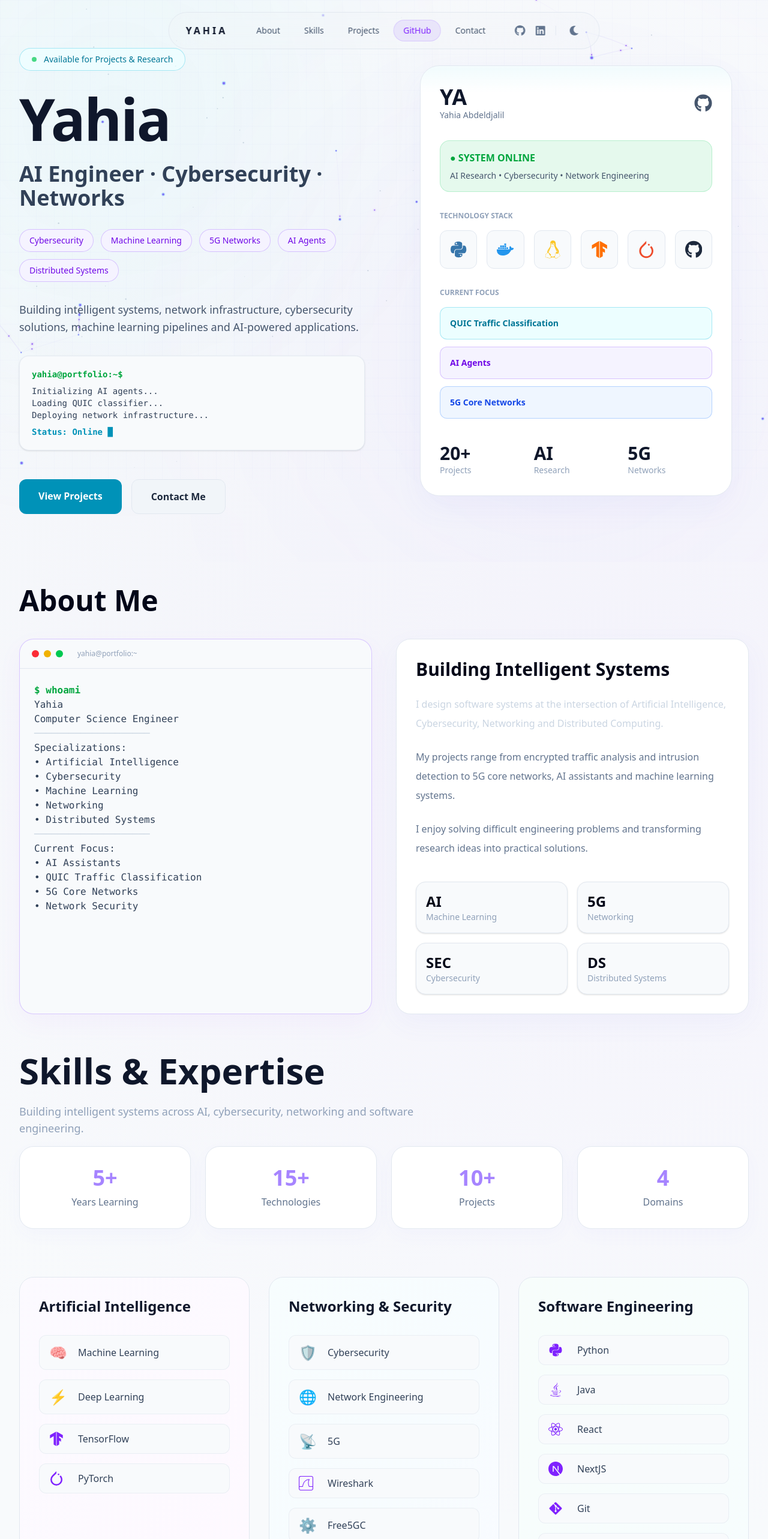
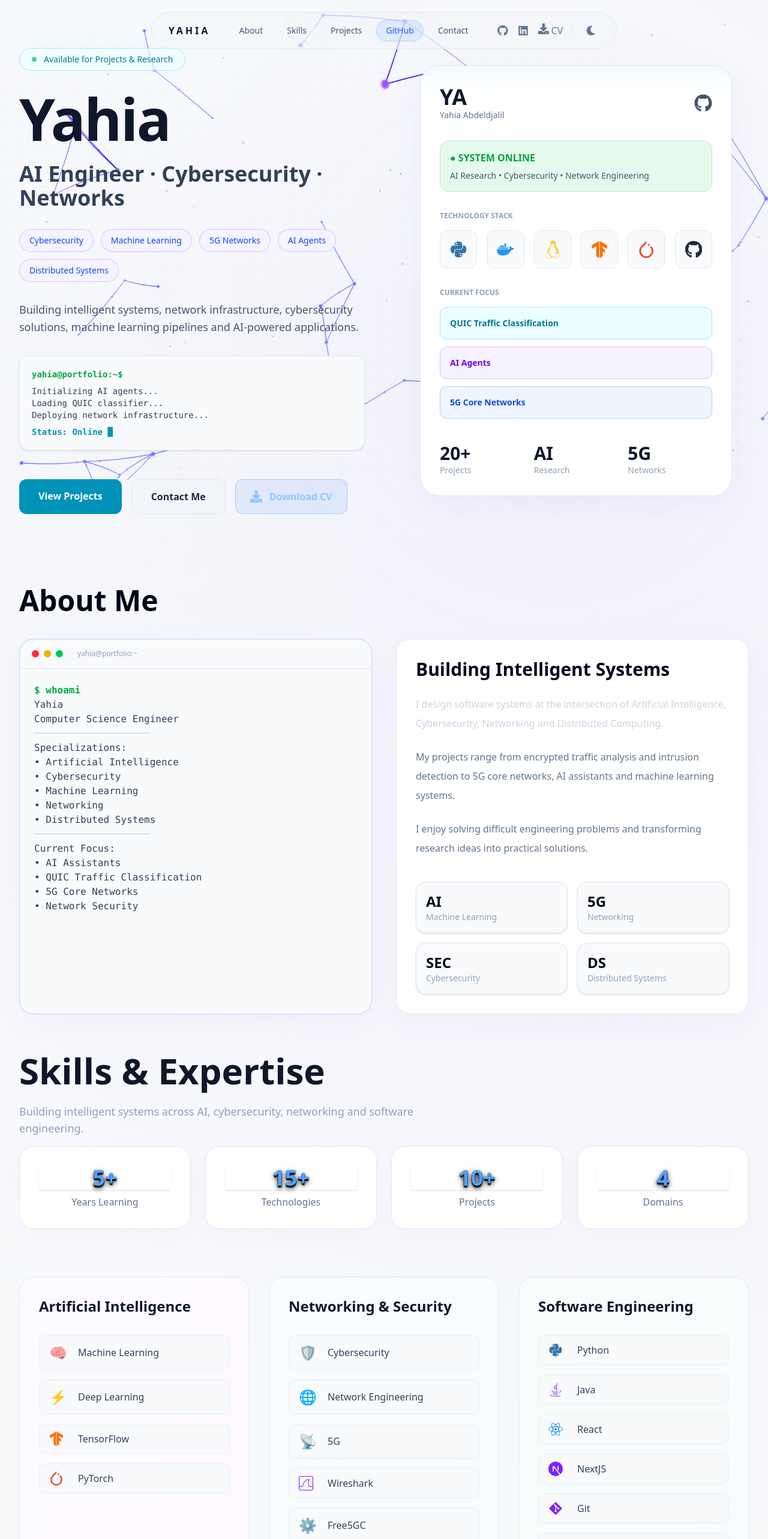
Before and after one commit to yahiaabdeldjalil/personal-portfolio, a Next.js app: page / in a window 1280 px wide. Shown: the top 2566 px of the page at 60% size. Built offline with nearby package versions, Linux system fonts and the light colour scheme.

Commit message:
feat: downloadable cv

```diff
--- a/src/components/about.tsx
+++ b/src/components/about.tsx
@@ -106,8 +106,8 @@ export default function About() {
             rounded-3xl
             overflow-hidden
             border
-            border-violet-500/20
-            light:border-violet-500/30
+            border-blue-500/20
+            light:border-blue-500/30
             bg-slate-950/80
             light:bg-slate-50
             backdrop-blur-xl
@@ -191,8 +191,8 @@ export default function About() {
                   inline-block
                   w-2
                   h-5
-                  bg-violet-400
-                  light:bg-violet-600
+                  bg-blue-400
+                  light:bg-blue-600
                   animate-pulse
                 "
               />
--- a/src/components/contact.tsx
+++ b/src/components/contact.tsx
@@ -32,8 +32,8 @@ export default function Contact() {
           -translate-x-1/2
           w-[500px]
           h-[500px]
-          bg-violet-500/10
-          light:bg-violet-400/5
+          bg-blue-500/10
+          light:bg-blue-400/5
           blur-[180px]
           rounded-full
         "
@@ -113,15 +113,15 @@ export default function Contact() {
             backdrop-blur-xl
             p-8
             text-center
-            hover:border-violet-500/30
-            light:hover:border-violet-500/20
+            hover:border-blue-500/30
+            light:hover:border-blue-500/20
             transition-all
             shadow-sm
           "
         >
           <FaEnvelope
             size={40}
-            className="mx-auto text-violet-400 light:text-violet-600"
+            className="mx-auto text-blue-400 light:text-blue-600"
           />
 
           <h3
@@ -159,15 +159,15 @@ export default function Contact() {
             backdrop-blur-xl
             p-8
             text-center
-            hover:border-violet-500/30
-            light:hover:border-violet-500/20
+            hover:border-blue-500/30
+            light:hover:border-blue-500/20
             transition-all
             shadow-sm
           "
         >
           <FaGithub
             size={40}
-            className="mx-auto text-violet-400 light:text-slate-800"
+            className="mx-auto text-white/32 light:text-slate-800"
           />
 
           <h3
@@ -292,15 +292,15 @@ export default function Contact() {
             backdrop-blur-xl
             p-8
             text-center
-            hover:border-violet-500/30
-            light:hover:border-violet-500/20
+            hover:border-blue-500/30
+            light:hover:border-blue-500/20
             transition-all
             shadow-sm
           "
         >
           <FaLinkedin
             size={40}
-            className="mx-auto text-violet-400 light:text-violet-650"
+            className="mx-auto text-blue-400 light:text-blue-650"
           />
 
           <h3
@@ -329,15 +329,15 @@ export default function Contact() {
             inline-flex
             items-center
             rounded-2xl
-            bg-violet-600
+            bg-blue-600
             px-10
             py-5
             text-white
             font-semibold
-            hover:bg-violet-500
+            hover:bg-blue-500
             transition-all
-            shadow-[0_0_40px_rgba(139,92,246,0.4)]
-            light:shadow-[0_10px_30px_rgba(139,92,246,0.15)]
+            shadow-[0_0_40px_rgba(59,130,246,0.4)]
+            light:shadow-[0_10px_30px_rgba(59,130,246,0.15)]
             cursor-pointer
           "
         >
--- a/src/components/github-section.tsx
+++ b/src/components/github-section.tsx
@@ -96,8 +96,10 @@ export default function GithubSection() {
               className="
                 text-3xl
                 font-black
-                text-violet-400
-                light:text-violet-650
+                text-blue-400
+                text-shadow-md
+                text-shadow-blue-400
+                light:text-shadow-black
               "
             >
               {value}
@@ -157,17 +159,17 @@ export default function GithubSection() {
             gap-3
             rounded-2xl
             border
-            border-violet-500/30
-            light:border-violet-500/40
-            bg-violet-500/10
-            light:bg-violet-50
+            border-blue-500/30
+            light:border-blue-500/40
+            bg-blue-500/10
+            light:bg-blue-50
             px-6
             py-4
             text-white
-            light:text-violet-750
+            light:text-blue-750
             font-semibold
-            hover:bg-violet-500/20
-            light:hover:bg-violet-500/10
+            hover:bg-blue-500/20
+            light:hover:bg-blue-500/10
             transition-all
             cursor-pointer
           "
--- a/src/components/hero.tsx
+++ b/src/components/hero.tsx
@@ -8,6 +8,7 @@ import {
   FaPython,
   FaDocker,
   FaLinux,
+  FaDownload
 } from "react-icons/fa";
 
 import {
@@ -31,7 +32,7 @@ export default function Hero() {
         min-h-screen
         flex
         items-center
-        overflow-hidden
+        overflow-visible
         pt-28
         lg:pt-20
         pb-20
@@ -46,24 +47,7 @@ export default function Hero() {
           pointer-events-none
         "
       >
-        <div
-          className="
-            absolute
-            -top-40
-            -left-40
-            w-[350px]
-            h-[350px]
-            sm:w-[500px]
-            sm:h-[500px]
-            lg:w-[700px]
-            lg:h-[700px]
-            rounded-full
-            bg-cyan-500/10
-            light:bg-cyan-400/5
-            blur-[120px]
-            lg:blur-[180px]
-          "
-        />
+
 
         <div
           className="
@@ -77,7 +61,7 @@ export default function Hero() {
             lg:w-[700px]
             lg:h-[700px]
             rounded-full
-            bg-violet-500/10
+            bg-blue-500/10
             light:bg-violet-400/5
             blur-[120px]
             lg:blur-[180px]
@@ -207,12 +191,12 @@ export default function Hero() {
                     border
                     border-violet-500/20
                     light:border-violet-500/30
-                    bg-violet-500/10
+                    bg-blue-500/10
                     light:bg-violet-50
                     px-4
                     py-2
                     text-violet-300
-                    light:text-violet-700
+                    light:text-blue-700
                     text-sm
                     font-medium
                   "
@@ -400,6 +384,38 @@ export default function Hero() {
                 "
               >
                 Contact Me
+              </a>
+              <a
+                href="/cv/Yahia_Abdeldjalil_Benyahia_CV.pdf"
+                download
+                className="
+    inline-flex
+    items-center
+    gap-3
+
+    rounded-xl
+
+    border
+    border-blue-500/30
+
+    bg-blue-500/10
+
+    px-6
+    py-3
+
+    font-semibold
+    text-blue-300
+
+    transition-all
+    duration-300
+
+    hover:bg-blue-500/20
+    hover:border-blue-400
+    hover:scale-105
+  "
+              >
+                <FaDownload size={20} />
+                Download CV
               </a>
             </div>
           </motion.div>
--- a/src/components/navbar.tsx
+++ b/src/components/navbar.tsx
@@ -9,6 +9,7 @@ import {
   FaTimes,
   FaSun,
   FaMoon,
+  FaDownload
 } from "react-icons/fa";
 import { useTheme } from "./theme-provider";
 
@@ -117,9 +118,8 @@ export default function Navbar() {
             border
             backdrop-blur-2xl
             transition-all
-            ${
-              scrolled
-                ? `
+            ${scrolled
+              ? `
                 bg-slate-950/75
                 light:bg-white/75
                 border-violet-500/20
@@ -127,7 +127,7 @@ export default function Navbar() {
                 shadow-[0_0_40px_rgba(168,85,247,0.15)]
                 light:shadow-[0_10px_30px_rgba(168,85,247,0.06)]
               `
-                : `
+              : `
                 bg-white/[0.04]
                 light:bg-slate-100/30
                 border-white/10
@@ -182,11 +182,11 @@ export default function Navbar() {
                       absolute
                       inset-0
                       rounded-full
-                      bg-violet-500/20
-                      light:bg-violet-500/10
+                      bg-blue-500/20
+                      light:bg-blue-500/10
                       border
                       border-violet-400/20
-                      light:border-violet-500/20
+                      light:border-blue-500/20
                     "
                   />
                 )}
@@ -196,10 +196,9 @@ export default function Navbar() {
                     relative
                     z-10
                     transition-colors
-                    ${
-                      active === link.id
-                        ? "text-white light:text-violet-600"
-                        : "text-slate-400 light:text-slate-600 hover:text-white light:hover:text-slate-900"
+                    ${active === link.id
+                      ? "text-white light:text-blue-600"
+                      : "text-slate-400 light:text-slate-600 hover:text-white light:hover:text-slate-900"
                     }
                   `}
                 >
@@ -254,7 +253,26 @@ export default function Navbar() {
             >
               <FaLinkedin size={18} />
             </motion.a>
-
+              <motion.a
+              whileHover={{
+                y: -2,
+                scale: 1.15,
+              }}
+              href="/cv/Yahia_Abdeldjalil_Benyahia_CV.pdf"
+              download
+              className="
+                text-slate-400
+                light:text-slate-500
+                hover:text-white
+                light:hover:text-slate-900
+                transition-colors
+                inline-flex
+                gap-1
+              "
+            >
+              <FaDownload size={18} />
+              CV
+            </motion.a>
             <div className="h-4 w-px bg-white/10 light:bg-slate-200" />
 
             <button
@@ -382,14 +400,13 @@ export default function Navbar() {
                     py-4
                     text-left
                     transition-colors
-                    ${
-                      active === link.id
-                        ? "bg-violet-500/15 light:bg-violet-500/10 text-white light:text-violet-600 font-semibold"
-                        : "text-slate-400 light:text-slate-600"
+                    ${active === link.id
+                      ? "bg-blue-500/20 light:bg-violet-500/10 text-white light:text-violet-600 font-semibold"
+                      : "text-slate-400 light:text-slate-600"
                     }
                   `}
                 >
-                  {link.name}
+                  {link.name}s
                 </button>
               ))}
 
@@ -421,6 +438,22 @@ export default function Navbar() {
                 >
                   <FaLinkedin size={22} />
                 </a>
+                <a
+              href="/cv/Yahia_Abdeldjalil_Benyahia_CV.pdf"
+              download
+              className="
+                text-slate-400
+                light:text-slate-500
+                hover:text-white
+                light:hover:text-slate-900
+                transition-colors
+                inline-flex
+                gap-1
+              "
+            >
+              <FaDownload size={18} />
+              CV
+            </a>
               </div>
             </motion.div>
           )}
--- a/src/components/network-background.tsx
+++ b/src/components/network-background.tsx
@@ -58,14 +58,14 @@ export default function NetworkBackground() {
       stars.push({
         x: Math.random() * window.innerWidth,
         y: Math.random() * window.innerHeight,
-        r: Math.random() * 1.2,
+        r: Math.random() * 2,
       });
     }
 
     // =====================
     // PARTICLES
     // =====================
-    for (let i = 0; i < 30; i++) {
+    for (let i = 0; i < 50; i++) {
       const hub = Math.random() > 0.95;
 
       const layer =
@@ -88,8 +88,8 @@ export default function NetworkBackground() {
           (0.15 + layer * 0.6),
 
         radius: hub
-          ? 2.5 + Math.random() * 1.5
-          : 0.7 + Math.random() * 1.2,
+          ? 2.5 + Math.random() * 2
+          : 0.7 + Math.random() * 2,
 
         hub,
 
@@ -120,7 +120,7 @@ export default function NetworkBackground() {
 
       ctx.shadowColor = "#a855f7";
       ctx.shadowBlur = isLight ? 2 : 6;
-      ctx.lineWidth = 1;
+      ctx.lineWidth = 2;
 
       for (let i = 0; i < spikes; i++) {
         const angle =
@@ -269,10 +269,10 @@ export default function NetworkBackground() {
                 dy * dy
             );
 
-          if (dist > 140)
+          if (dist > 140) // keep connections within 140px
             continue;
 
-          const baseOpacity = isLight ? 0.22 : 0.12;
+          const baseOpacity = 1;//isLight ? 0.5 : 0.5;
           const opacity =
             (
               baseOpacity +
@@ -281,7 +281,7 @@ export default function NetworkBackground() {
               ) *
                 0.08
             ) *
-            (1 - dist / 140);
+            (1 - dist / 140) * 100;
 
           const gradient =
             ctx.createLinearGradient(
@@ -293,7 +293,7 @@ export default function NetworkBackground() {
 
           gradient.addColorStop(
             0,
-            `rgba(96,165,250,${opacity})`
+            `blue`
           );
 
           gradient.addColorStop(
@@ -306,7 +306,7 @@ export default function NetworkBackground() {
 
           ctx.shadowBlur = isLight ? 1 : 4;
           ctx.shadowColor =
-            "#8b5cf6";
+            "blue";
 
           ctx.lineWidth =
             p1.hub || p2.hub
--- a/src/components/skills.tsx
+++ b/src/components/skills.tsx
@@ -33,11 +33,11 @@ const skillGroups = [
       },
       {
         name: "TensorFlow",
-        icon: <SiTensorflow />,
+        icon: <SiTensorflow color="#FF6F00"/>,
       },
       {
         name: "PyTorch",
-        icon: <SiPytorch />,
+        icon: <SiPytorch color="#EE4C2C"/>,
       },
     ],
   },
@@ -75,7 +75,7 @@ const skillGroups = [
     skills: [
       {
         name: "Python",
-        icon: <FaPython />,
+        icon: <FaPython color="#3776AB"/>,
       },
       {
         name: "Java",
@@ -83,7 +83,7 @@ const skillGroups = [
       },
       {
         name: "React",
-        icon: <FaReact />,
+        icon: <FaReact color="#2496ED"/>,
       },
       {
         name: "NextJS",
@@ -95,11 +95,11 @@ const skillGroups = [
       },
       {
         name: "Docker",
-        icon: <FaDocker />,
+        icon: <FaDocker color="#2496ED"/>,
       },
       {
         name: "Linux",
-        icon: <FaLinux />,
+        icon: <FaLinux color="#FCC624"/>,
       },
     ],
   },
@@ -194,8 +194,12 @@ export default function Skills() {
               className="
                 text-4xl
                 font-black
-                text-violet-400
-                light:text-violet-650
+                text-blue-400
+                light:text-blue-650
+                // text shadow position left
+                text-shadow-blue-500
+                text-shadow-lg
+                light:text-shadow-black
               "
             >
               {value}
```
Also changed, not shown: 1 other file (tests, documents, lock files or other folders).
